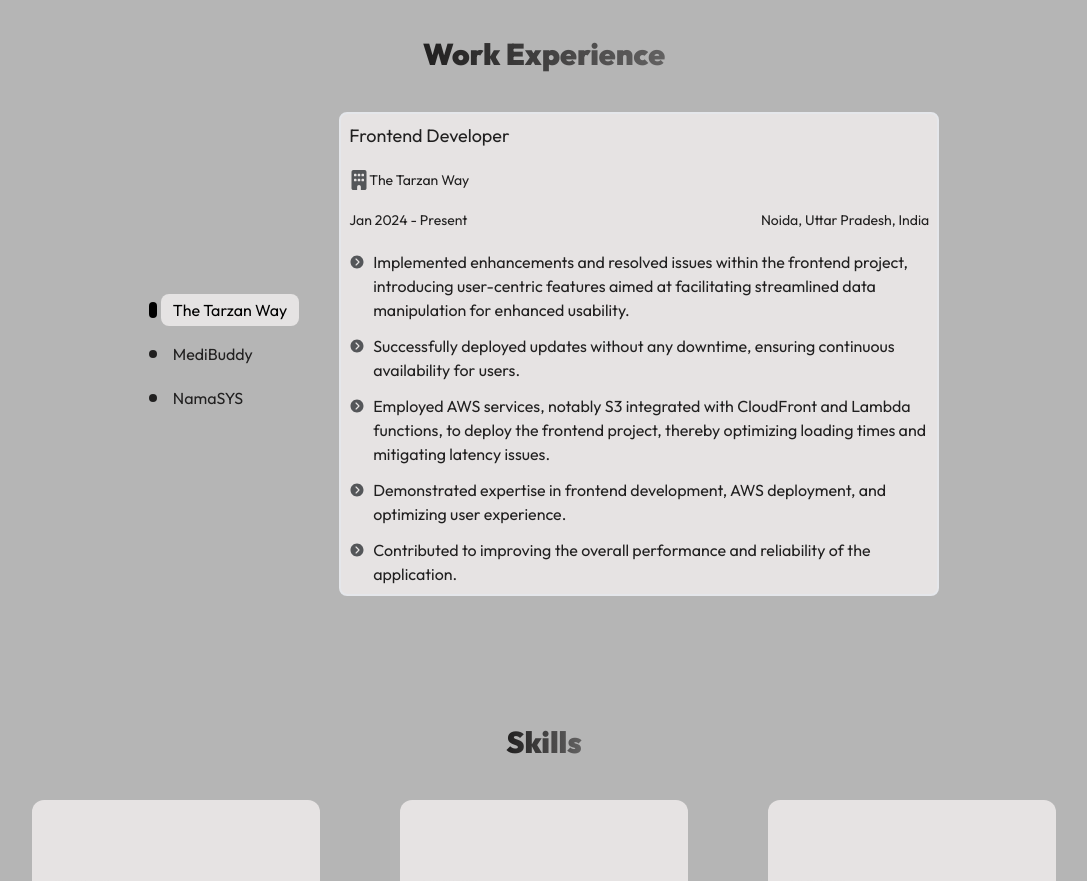
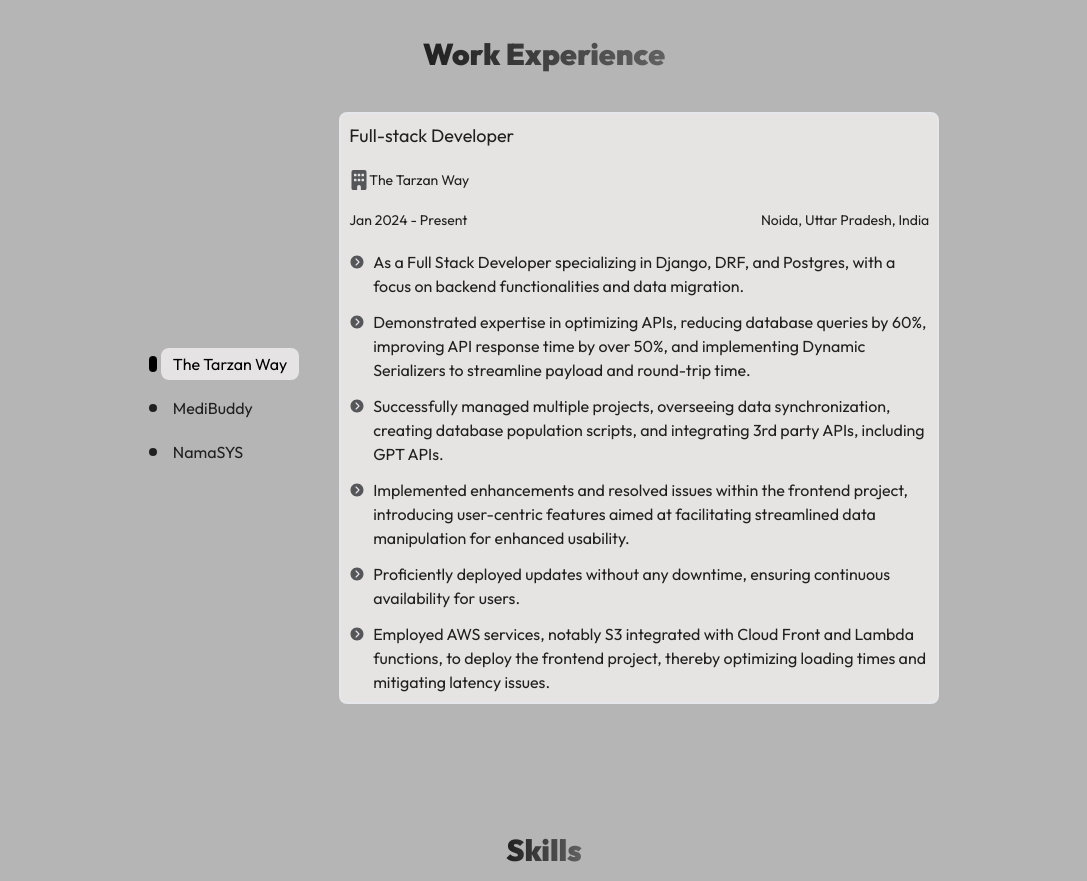
Before and after one commit to ovaixe/portfolio-owais, a Next.js app: page / in a window 1280 px wide. Shown: the part 580-1461 px from the top of the page, without its empty margins (96-1183 px from the left). Built offline with nearby package versions, Linux system fonts and the light colour scheme.

Commit message:
Updated work experience

```diff
--- a/data/work.json
+++ b/data/work.json
@@ -2,16 +2,17 @@
   "companies": [
     {
       "name": "The Tarzan Way",
-      "role": "Frontend Developer",
+      "role": "Full-stack Developer",
       "startDate": "Jan 2024",
       "endDate": "Present",
       "location": "Noida, Uttar Pradesh, India",
       "description": [
+        "As a Full Stack Developer specializing in Django, DRF, and Postgres, with a focus on backend functionalities and data migration.",
+        "Demonstrated expertise in optimizing APIs, reducing database queries by 60%, improving API response time by over 50%, and implementing Dynamic Serializers to streamline payload and round-trip time.",
+        "Successfully managed multiple projects, overseeing data synchronization, creating database population scripts, and integrating 3rd party APIs, including GPT APIs.",
         "Implemented enhancements and resolved issues within the frontend project, introducing user-centric features aimed at facilitating streamlined data manipulation for enhanced usability.",
-        "Successfully deployed updates without any downtime, ensuring continuous availability for users.",
-        "Employed AWS services, notably S3 integrated with CloudFront and Lambda functions, to deploy the frontend project, thereby optimizing loading times and mitigating latency issues.",
-        "Demonstrated expertise in frontend development, AWS deployment, and optimizing user experience.",
-        "Contributed to improving the overall performance and reliability of the application."
+        "Proficiently deployed updates without any downtime, ensuring continuous availability for users.",
+        "Employed AWS services, notably S3 integrated with Cloud Front and Lambda functions, to deploy the frontend project, thereby optimizing loading times and mitigating latency issues."
       ]
     },
     {
@@ -21,10 +22,10 @@
       "endDate": "May 2023",
       "location": "Bangalore, India",
       "description": [
-        "Designed, developed, and maintained a full-stack web application utilizing Next.js for the frontend and Nest.js for the backend. The platform was architected following a microservices approach, serving as a marketplace for third-party vendors to efficiently sell their products.",
+        "Interned as an SDE at Medibuddy, contributing to the development of a platform enabling external vendors to sell products directly to Medibuddy’s large customer base. The platform was architected following a microservices approach.",
         "Employed event logging to handle user interactions and gather data on user behavior.",
-        "Collaborated with a team of developers and designers to gather requirements, design, and develop new features and enhancements.",
-        "Developed various APIs with authentication to enable secure communication between the frontend and backend.",
+        "Developed and managed vendor onboarding processes, allowing vendors to list products with comprehensive details, including pricing and inventory.",
+        "Utilized Postgres as the primary database and integrated Redis for caching to enhance data retrievalspeed and reduce latency.",
         "Incorporated new APIs into an ongoing project to enhance existing features and functionality."
       ]
     },
--- a/src/components/Resume.tsx
+++ b/src/components/Resume.tsx
@@ -7,7 +7,7 @@
         My Resume
       </h1>
       <Link
-        href="https://drive.google.com/file/d/1f-V4-W8tRt0NoPOU19GMubz-i1wlRXzh/view?usp=drive_link"
+        href="https://drive.google.com/file/d/1Oa0gtH783E2Fz77FdaRbZsi2JMRTQJSf/view"
         download
         target="blank"
         className="text-lg text-lightBeforeHover dark:text-darkBeforeHover border-2 dark:border-lightText rounded-lg py-3 px-5 transition ease-in-out delay-150 hover:-translate-y-1 hover:scale-95 duration-300"
--- a/src/pages/index.tsx
+++ b/src/pages/index.tsx
@@ -1,6 +1,3 @@
-import Link from "next/link";
-import { MdEmail } from "react-icons/md";
-
 import Bio from "@/components/Bio";
 import Work from "@/components/Work";
 import Skills from "@/components/Skills";
```
